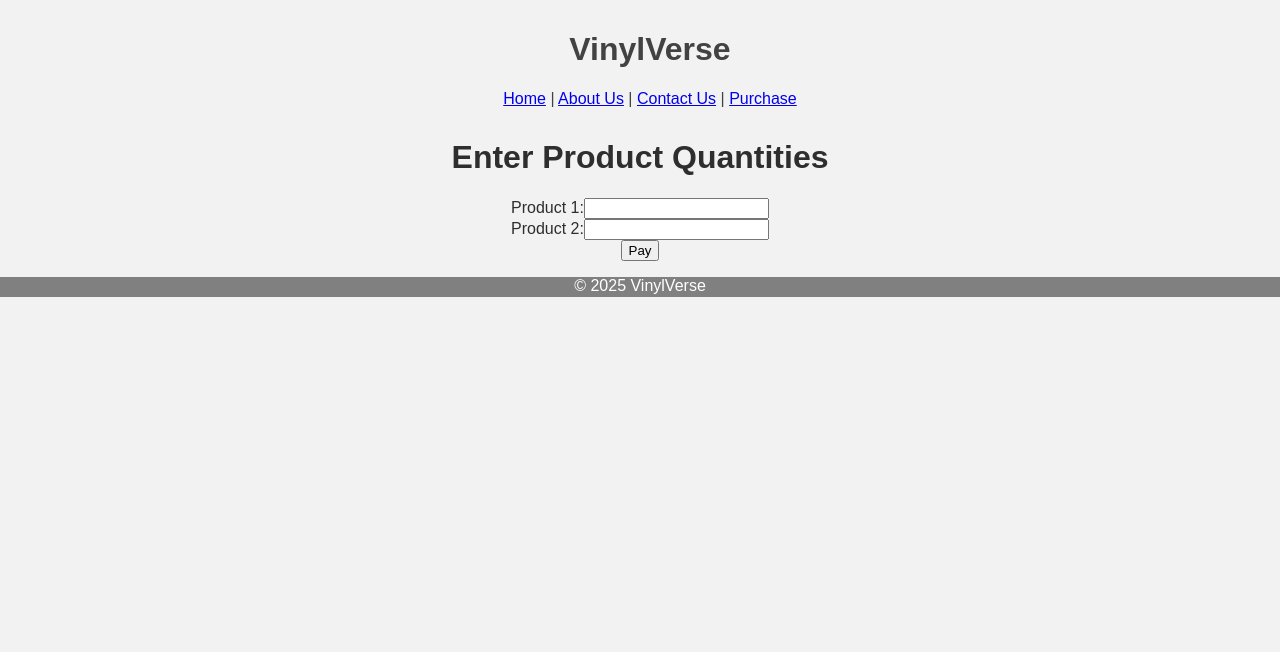
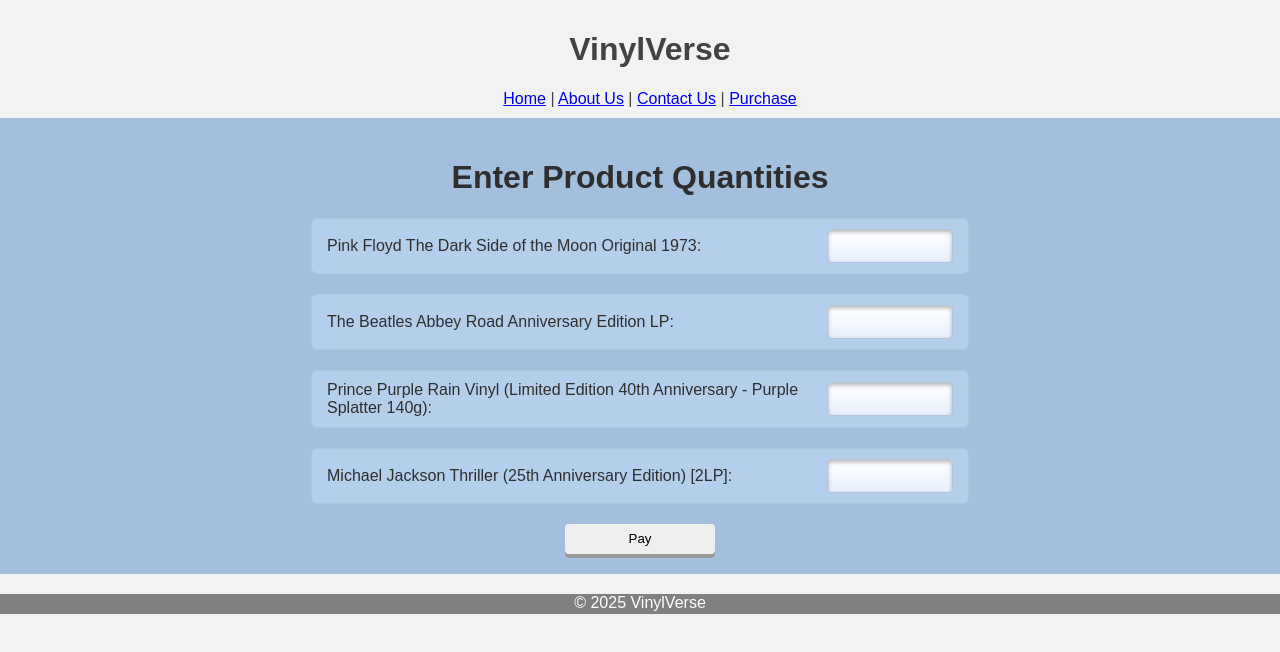
Before and after one commit to MarkN611/VinylVerse, a React (Create React App) app in the folder vinylverse/: page /purchase in a window 1280 px wide. Shown: the top 652 px of the page. Built offline with nearby package versions, Linux system fonts and the light colour scheme.

Commit message:
Added initial styling to Purchase page as well as added basic content and initial styling to Contact Us page

```diff
--- a/vinylverse/src/components/contactUs.js
+++ b/vinylverse/src/components/contactUs.js
@@ -3,7 +3,115 @@
 export default function ContactUs() {
   return (
     <div className="contactUs">
-      <h1> Contact Us Page </h1>
+      <h1> General Contact Information </h1>
+      <div className="generalInfo">
+        <p className='contactText'><b>Address:</b><br />
+          VinylVerse Records<br />
+          1234 Echo Drive, Suite 5B<br />
+          Columbus, OH 43210<br />
+          United States
+        </p>
+        <p className='contactText'><b>Email: </b> support@vinylverse.com</p>
+        <p className='contactText'><b>Phone: </b> (614) 555-2746</p>
+        <p className='contactText'><b>Hours: </b><br />
+          Monday-Friday: 9:00 AM - 6:00 PM EST<br />
+          Saturday: 10:00 AM - 4:00 PM EST<br />
+          Sunday: Closed
+        </p>
+
+      </div>
+
+      <h1> Department Contact Information </h1>
+
+      <table className="departmentInfoTable">
+        <tr>
+          <th>Department</th>
+          <th>Email</th>
+          <th>Phone</th>
+        </tr>
+        <tr>
+          <td>Customer Support</td>
+          <td>support@vinylverse.com</td>
+          <td>(614) 555-2746</td>
+        </tr>
+        <tr>
+          <td>Sales & Orders</td>
+          <td>sales@vinylverse.com</td>
+          <td>(614) 555-3752</td>
+        </tr>
+        <tr>
+          <td>Returns & Refunds</td>
+          <td>returns@vinylverse.com</td>
+          <td>(614) 555-4173</td>
+        </tr>
+        <tr>
+          <td>Press Inquiries</td>
+          <td>media@vinylverse.com</td>
+          <td>(614) 555-4831</td>
+        </tr>
+        <tr>
+          <td>Technical Support</td>
+          <td>tech@vinylverse.com</td>
+          <td>(614) 555-4120</td>
+        </tr>
+
+      </table>
+
+    <div className="FAQSection">
+      <h1> Frequently Asked Questions </h1>
+      <div className= "question">
+        <h3> Q1: How long does shipping take? </h3>
+        <p> <b>A:</b> Standard shipping usually takes 3-5 business days within the U.S. International orders may take 7-14 business days depending on customs. </p>
+      </div>
+
+      <div className= "question">
+        <h3> Q2: Can I track my order? </h3>
+        <p> <b>A:</b> Yes! After your order ships, you'll receive a tracking number via email. </p>
+      </div>
+
+      <div className= "question">
+        <h3> Q3: Do you offer expedited shipping? </h3>
+        <p> <b>A:</b> Yes, we offer 2-day and overnight shipping options at checkout. </p>
+      </div>
+
+      <div className= "question">
+        <h3> Q4: What is your return policy? </h3>
+        <p> <b>A:</b> We accept returns within 30 days of purchase for items in original condition. Shipping fees are non-refundable. </p>
+      </div>
+
+      <div className= "question">
+        <h3> Q5: How do I exchange an item? </h3>
+        <p> <b>A:</b> Contact our Customer Support team to receive a prepaid shipping label and instructions for your exchange. </p>
+      </div>
+
+      <div className= "question">
+        <h3> Q6: Are your records new or used? </h3>
+        <p> <b>A:</b> All records are guaranteed authentic and can be either new or carefully graded used. Product descriptions always indicate condition. </p>
+      </div>
+
+      <div className= "question">
+        <h3> Q7: How do I know if a record is in stock? </h3>
+        <p> <b>A:</b> Product pages display real-time inventory status. Items marked “In Stock” are ready to ship immediately. </p>
+      </div>
+
+      <div className= "question">
+        <h3> Q8: Do you offer pre-orders? </h3>
+        <p> <b>A:</b> Yes! Pre-order availability is shown on product pages. Pre-orders ship as soon as the item is released. </p>
+      </div>
+
+      <div className= "question">
+        <h3> Q9: I entered the wrong shipping address - what can I do? </h3>
+        <p> <b>A:</b> Contact Customer Support immediately. If the order hasn’t shipped, we can update the address for you. </p>
+      </div>
+
+      <div className= "question">
+        <h3> Q10: Can I purchase gift cards? </h3>
+        <p> <b>A:</b> Absolutely! Gift cards are available in multiple denominations and can be delivered via email. </p>
+      </div>
+
+    </div>
+
+
     </div>
   );
 }
--- a/vinylverse/src/components/purchase.js
+++ b/vinylverse/src/components/purchase.js
@@ -17,7 +17,8 @@
         <div className="purchase">
             <h1>Enter Product Quantities</h1>
             <form onSubmit={handleSubmit}>
-                <label>Product 1:</label>
+                <div className="form-row">
+                    <label>Pink Floyd The Dark Side of the Moon Original 1973: </label>
                     <input
                         type="number"
                         required
@@ -25,7 +26,10 @@
                             {order.buyQuantity[0] = e.target.value;}}
                     />
                     <br/>
-                <label>Product 2:</label>
+                </div>
+
+                <div className="form-row">
+                    <label>The Beatles Abbey Road Anniversary Edition LP: </label>
                     <input
                         type="number"
                         required
@@ -33,6 +37,29 @@
                             {order.buyQuantity[1] = e.target.value;}}
                     />
                     <br/>
+                </div>
+
+                <div className="form-row">
+                    <label>Prince Purple Rain Vinyl (Limited Edition 40th Anniversary - Purple Splatter 140g): </label>
+                    <input
+                        type="number"
+                        required
+                        onChange={(e) =>
+                            {order.buyQuantity[1] = e.target.value;}}
+                    />
+                    <br/>
+                </div>
+
+                <div className="form-row">
+                    <label>Michael Jackson Thriller (25th Anniversary Edition) [2LP]: </label>
+                    <input
+                        type="number"
+                        required
+                        onChange={(e) =>
+                            {order.buyQuantity[1] = e.target.value;}}
+                    />
+                    <br/>
+                </div>
                 <button className='button'>Pay</button>
             </form>
         </div>
--- a/vinylverse/src/styles/contactUs.css
+++ b/vinylverse/src/styles/contactUs.css
@@ -0,0 +1,76 @@
+.contactUs {
+    background-color: #a2bfdd;
+    text-align: center;
+    padding-bottom: 20px;
+    padding-left: 10px;
+    padding-right: 10px;
+    padding-top: 20px;
+    margin-bottom: 20px;
+    display: flex;
+    flex-direction: column;
+    align-items: center;
+    color: #2E2E2E;
+}
+
+.contactUs .generalInfo {
+    border-radius: 8px;
+    background-color: #f9fbff;
+    box-shadow: 0 4px 8px rgba(0, 0, 0, 0.1);
+    padding: 5px 15px 5px 15px;
+    line-height: 150%;
+    margin-bottom: 50px;
+}
+
+.contactUs .contactText {
+    text-align: left;
+    border-radius: 8px;
+    background-color: #dddddd;
+    box-shadow: 0 4px 8px rgba(0, 0, 0, 0.1);
+    padding: 5px 15px 5px 15px;
+    line-height: 150%;
+}
+
+.contactUs h1 {
+    text-align: center;
+    width: 100%;
+}
+
+.departmentInfoTable {
+    width: 80%;
+    border-collapse: collapse;
+    box-shadow: 0 4px 8px rgba(0, 0, 0, 0.1);
+    border-radius: 8px;
+    background-color: #f9fbff;
+    margin-bottom: 50px;
+}
+
+.departmentInfoTable th {
+    background: linear-gradient(to bottom, #e0e0e0, #bebebe);
+    text-align: left;
+    padding: 12px 16px;
+    font-size: 16px;
+    letter-spacing: 0.5px;
+}
+
+.departmentInfoTable td {
+    padding: 12px 16px;
+    border-bottom: 1px solid #d0d9e5;
+    color: #333;
+    background-color: #ffffff;
+    text-align: left;
+}
+
+.FAQSection h2{
+    margin-top: 30px;
+    text-align: center;}
+
+.FAQSection .question {
+    text-align: left;
+    text-align: left;
+    border-radius: 8px;
+    background-color: #ffffff;
+    box-shadow: 0 4px 8px rgba(0, 0, 0, 0.1);
+    padding: 3px 15px;
+    line-height: 150%;
+    margin-bottom: 15px;
+}
--- a/vinylverse/src/styles/purchase.css
+++ b/vinylverse/src/styles/purchase.css
@@ -0,0 +1,67 @@
+.purchase {
+    background-color: #a2bfdd;
+    text-align: center;
+    padding-bottom: 20px;
+    padding-left: 10px;
+    padding-right: 10px;
+    padding-top: 20px;
+    margin-bottom: 20px;
+    display: flex;
+    flex-direction: column;
+    align-items: center;
+    color: #2E2E2E;
+}
+
+.purchase h1 {
+    text-align: center;
+    width: 100%;
+}
+
+.purchase form {
+    width: fit-content;
+}
+
+.purchase .form-row {
+    display: flex;
+    justify-content: flex-start;
+    align-items: center;
+    margin-bottom: 20px;
+
+    background-color: #b4cfeb;
+    border: 1px solid #b0c4de;
+    border-radius: 6px;
+    padding: 10px 15px;
+    height: 100%;
+}
+
+.purchase form label{
+    width: 500px;
+    text-align: left;
+}
+
+.purchase form input{
+    height: 30px;
+    width: 120px;
+    border: 1px solid #b0c4de;
+    border-radius: 4px;
+    box-shadow: inset 0 2px 4px rgba(0,0,0,0.3);
+    background: linear-gradient(to bottom, #ffffff, #e8f0fe);
+}
+
+.purchase .button {
+    width: 150px;
+    height: 30px;
+    box-shadow: 0 4px 0 #999;
+    border: none;
+    border-radius: 4px;
+}
+
+.purchase .button:hover {
+    background-color: rgb(226, 226, 226);
+}
+
+.purchase .button:active {
+    background-color: #b1b1b1;
+    box-shadow: 0 2px 2px #2d5f9a;
+    transform: translateY(2px);
+}
```
Lines whose indentation alone changed are shown as unchanged.
